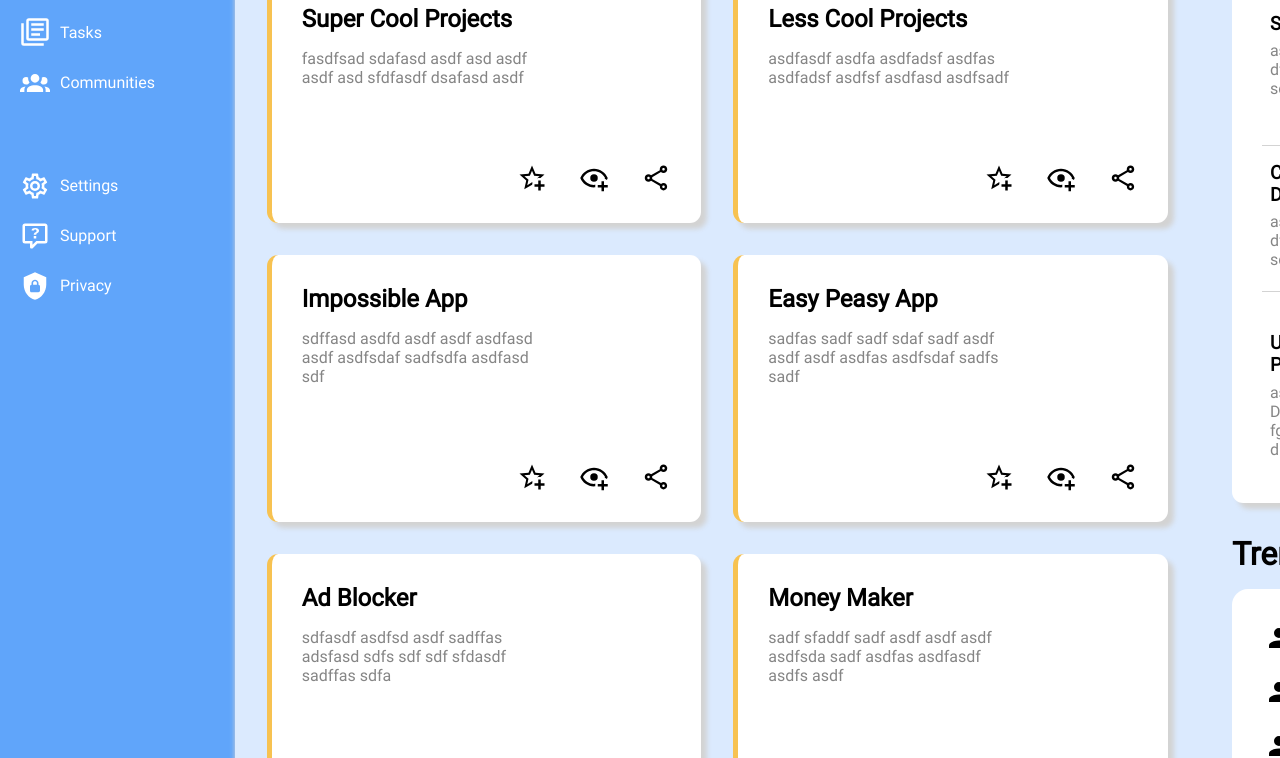
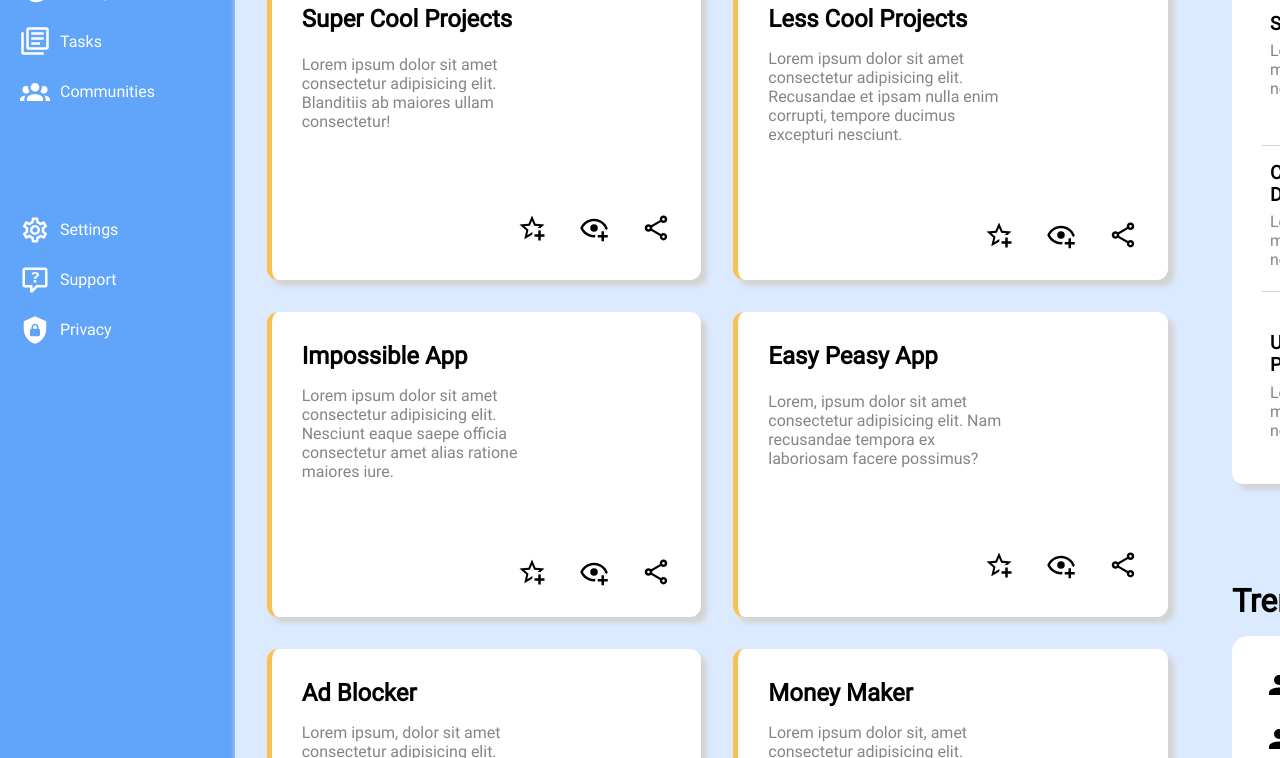
Before and after one commit to dannymckinnon/admin-dashboard, a plain HTML site: page index.html in a window 1280 px wide. Shown: the part 296-1054 px from the top of the page. Drawn offline with Linux system fonts and the light colour scheme.

Commit message:
Change paragraphs to lorem

```diff
--- a/index.html
+++ b/index.html
@@ -70,7 +70,7 @@
         <div class="cards">
           <div class="card">
             <h2>Super Cool Projects</h2>
-            <p class="lightgray">fasdfsad sdafasd asdf asd asdf  asdf  asd sfdfasdf dsafasd asdf</p>
+            <p class="lightgray">Lorem ipsum dolor sit amet consectetur adipisicing elit. Blanditiis ab maiores ullam consectetur!</p>
             <span>
               <img src="svg/star.svg" alt="">
               <img src="svg/eye.svg" alt="">
@@ -79,7 +79,7 @@
           </div>
           <div class="card">
             <h2>Less Cool Projects</h2>
-            <p class="lightgray">asdfasdf asdfa asdfadsf asdfas asdfadsf asdfsf asdfasd asdfsadf</p>
+            <p class="lightgray">Lorem ipsum dolor sit amet consectetur adipisicing elit. Recusandae et ipsam nulla enim corrupti, tempore ducimus excepturi nesciunt.</p>
             <span>
               <img src="svg/star.svg" alt="">
               <img src="svg/eye.svg" alt="">
@@ -88,7 +88,7 @@
           </div>
           <div class="card">
             <h2>Impossible App</h2>
-            <p class="lightgray">sdffasd asdfd asdf asdf asdfasd asdf asdfsdaf sadfsdfa asdfasd sdf</p>
+            <p class="lightgray">Lorem ipsum dolor sit amet consectetur adipisicing elit. Nesciunt eaque saepe officia consectetur amet alias ratione maiores iure.</p>
             <span>
               <img src="svg/star.svg" alt="">
               <img src="svg/eye.svg" alt="">
@@ -97,7 +97,7 @@
           </div>
           <div class="card">
             <h2>Easy Peasy App</h2>
-            <p class="lightgray">sadfas sadf sadf sdaf sadf asdf asdf asdf asdfas asdfsdaf sadfs sadf</p>
+            <p class="lightgray">Lorem, ipsum dolor sit amet consectetur adipisicing elit. Nam recusandae tempora ex laboriosam facere possimus?</p>
             <span>
               <img src="svg/star.svg" alt="">
               <img src="svg/eye.svg" alt="">
@@ -106,7 +106,7 @@
           </div>
           <div class="card">
             <h2>Ad Blocker</h2>
-            <p class="lightgray">sdfasdf asdfsd asdf sadffas adsfasd sdfs sdf sdf sfdasdf sadffas sdfa</p>
+            <p class="lightgray">Lorem ipsum, dolor sit amet consectetur adipisicing elit. Laboriosam expedita quia minima, veritatis reiciendis ea.</p>
             <span>
               <img src="svg/star.svg" alt="">
               <img src="svg/eye.svg" alt="">
@@ -115,7 +115,7 @@
           </div>
           <div class="card">
             <h2>Money Maker</h2>
-            <p class="lightgray">sadf sfaddf sadf asdf asdf asdf asdfsda sadf asdfas asdfasdf asdfs asdf</p>
+            <p class="lightgray">Lorem ipsum dolor sit, amet consectetur adipisicing elit. Eveniet, dolor dicta. Maxime, neque!</p>
             <span>
               <img src="svg/star.svg" alt="">
               <img src="svg/eye.svg" alt="">
@@ -132,15 +132,15 @@
           <div class="announcement-cards">
             <div>
               <h3>Site Maintenance</h3>
-              <p class="lightgray">asdfasdfasdfasdfasdfasdfasdfasdfadsfasdfasdfasdfasdfasdfasdfasdsdaf</p>
+              <p class="lightgray">Lorem ipsum dolor sit amet consectetur adipisicing elit. Voluptatem, nisi!</p>
             </div>
             <div>
               <h3>Community Share Day</h3>
-              <p class="lightgray">asdfasdfasdfasdfasdfasdfasdfasdfasdfasdfasdfasdfasdfasdfasdfasdfasdf</p>
+              <p class="lightgray">Lorem ipsum dolor, sit amet consectetur adipisicing elit.</p>
             </div>
             <div>
               <h3>Updated Privacy Policy</h3>
-              <p class="lightgray">asdasdasdasdasDasdasDasdasDAsdasdfsdafssdfgsdfgsdfgsdfgsdfgsdfgsd</p>
+              <p class="lightgray">Lorem ipsum dolor sit amet consectetur adipisicing elit. Atque?</p>
             </div>
           </div>
         </div>
```
